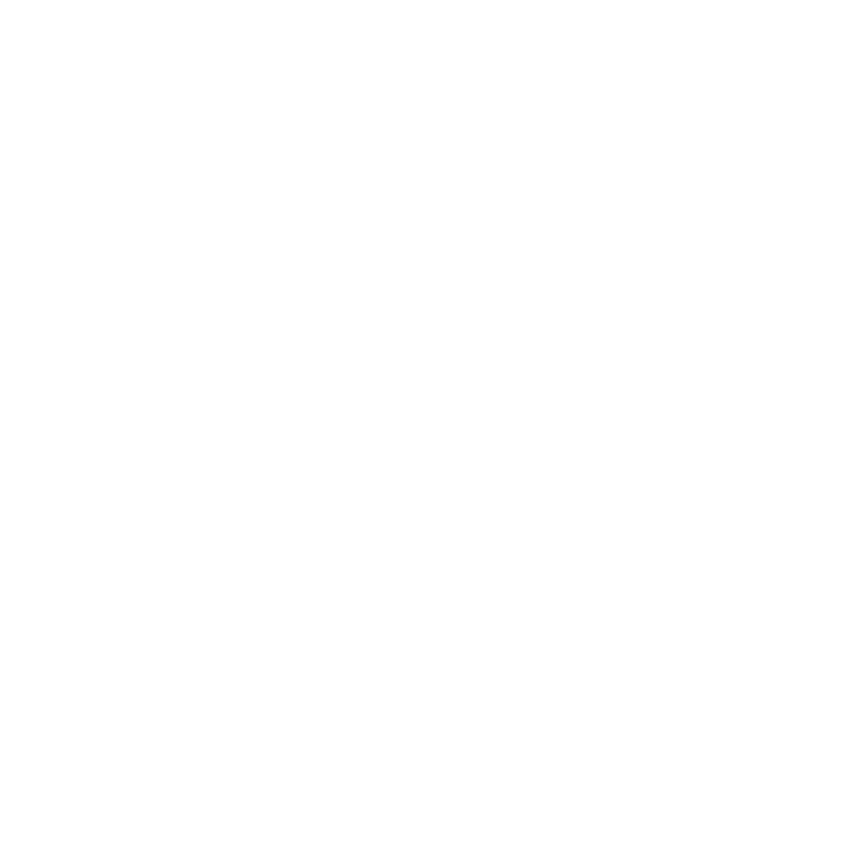
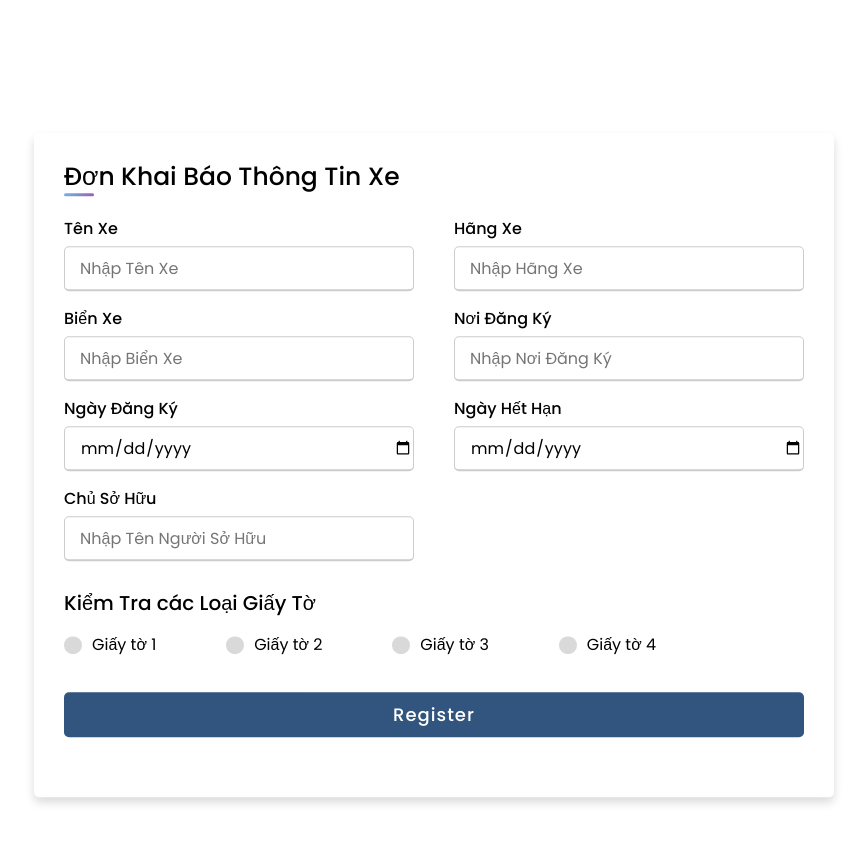
Before and after one commit to NovaSeele/Car-Signing-Web-App, a React (Vite) app: page /carform in a window 1280 px wide. Before the commit this address had no page. Shown: the part 300-1142 px from the top of the page, without its empty margins (206-1073 px from the left). Before the commit the page ends 800 px from the top, so only its background shows below. Built offline with nearby package versions, Linux system fonts and the light colour scheme.

Commit message:
Update Car Form

```diff
--- a/src/App.jsx
+++ b/src/App.jsx
@@ -17,6 +17,7 @@ import { RegForm } from "./components/form input/RegForm";
 import { FormMain } from "./components/form input/FormMain";
 import { OwnerForm } from "./components/form input/OwnerForm";
 import { CompanyForm } from "./components/form input/CompanyForm";
+import { CarForm } from "./components/form input/CarForm";
 
 import { InfoTable } from "./components/Static/InfoTable";
 
@@ -25,7 +26,6 @@ import { BrowserRouter as Router, Route, Link, Routes } from "react-router-dom";
 function App() {
   return (
     <div className="App">
-
       <Router>
         <Routes>
           <Route path="/" element={<Home />} />
@@ -41,6 +41,7 @@ function App() {
           <Route path="/formmain" element={<FormMain />} />
           <Route path="/ownerform" element={<OwnerForm />} />
           <Route path="/companyform" element={<CompanyForm />} />
+          <Route path="/carform" element={<CarForm />} />
         </Routes>
       </Router>
     </div>
--- a/src/Home.css
+++ b/src/Home.css
@@ -145,7 +145,7 @@
     width: 100%;
     text-align: left;
     font: bold 16px sans-serif;
-    padding: 55px 50px;
+    padding: 25px 50px;
 }
 
 .footer-distributed .footer-left,
--- a/src/components/Static/Table.css
+++ b/src/components/Static/Table.css
@@ -21,7 +21,7 @@ main.table {
 .table__header {
     width: 100%;
     height: 10%;
-    background-color: rgba(31, 150, 163, 0.267);
+    background-color: rgba(29, 0, 176, 0.267);
     padding: .8rem 1rem;
     display: flex;
     justify-content: space-between;
@@ -43,7 +43,7 @@ main.table {
 }
 
 .table__header .input-group:hover {
-    width: 35%;
+    width: 40%;
     background-color: #fff8;
     box-shadow: 0 .1rem .4rem #0002;
 }
--- a/src/components/Static/Table.jsx
+++ b/src/components/Static/Table.jsx
@@ -228,7 +228,9 @@ export const Table = () => {
               </tr>
               <tr>
                 <td>3</td>
-                <td>Toyota Corolla</td>
+                <td>
+                  <Link to="/carinfo">Toyota Camry</Link>
+                </td>
                 <td>
                   <Link to="/userinfo">
                     <strong>Seele Vollerei</strong>
--- /dev/null
+++ b/src/components/form input/CarForm.jsx
@@ -0,0 +1,73 @@
+import React from 'react'
+
+export const CarForm = () => {
+  return (
+    <div className="CarForm">
+      <div className="registration-main">
+        <div className="registration-title">Đơn Khai Báo Thông Tin Xe</div>
+        <div className="registration-content">
+          <form className="reg-form-content">
+            <div className="user-details">
+              <div className="input-box">
+                <span className="registration-details">Tên Xe</span>
+                <input type="text" placeholder="Nhập Tên Xe" required />
+              </div>
+              <div className="input-box">
+                <span className="registration-details">Hãng Xe</span>
+                <input type="text" placeholder="Nhập Hãng Xe" required />
+              </div>
+              <div className="input-box">
+                <span className="registration-details">Biển Xe</span>
+                <input type="text" placeholder="Nhập Biển Xe" required />
+              </div>
+              <div className="input-box">
+                <span className="registration-details">Nơi Đăng Ký</span>
+                <input type="text" placeholder="Nhập Nơi Đăng Ký" required />
+              </div>
+              <div className="input-box">
+                <span className="registration-details">Ngày Đăng Ký</span>
+                <input type="date" placeholder="Nhập Ngày Đăng Ký" required />
+              </div>
+              <div className="input-box">
+                <span className="registration-details">Ngày Hết Hạn</span>
+                <input type="date" placeholder="Nhập Ngày Hết Hạn" required />
+              </div>
+              <div className="input-box">
+                <span className="registration-details">Chủ Sở Hữu</span>
+                <input type="text" placeholder="Nhập Tên Người Sở Hữu" required />
+              </div>
+            </div>
+            <div className="gender-details">
+              <input type="radio" name="form-radio" id="registration-dot-1" />
+              <input type="radio" name="form-radio" id="registration-dot-2" />
+              <input type="radio" name="form-radio" id="registration-dot-3" />
+              <input type="radio" name="form-radio" id="registration-dot-4" />
+              <span className="gender-title">Kiểm Tra các Loại Giấy Tờ</span>
+              <div className="category">
+                <label htmlFor="registration-dot-1">
+                  <span className="dot one"></span>
+                  <span className="form-radio">Giấy tờ 1</span>
+                </label>
+                <label htmlFor="registration-dot-2">
+                  <span className="dot two"></span>
+                  <span className="form-radio">Giấy tờ 2</span>
+                </label>
+                <label htmlFor="registration-dot-3">
+                  <span className="dot three"></span>
+                  <span className="form-radio">Giấy tờ 3</span>
+                </label>
+                <label htmlFor="registration-dot-4">
+                  <span className="dot four"></span>
+                  <span className="form-radio">Giấy tờ 4</span>
+                </label>
+              </div>
+            </div>
+            <div className="registration-button">
+              <input type="submit" value="Register" />
+            </div>
+          </form>
+        </div>
+      </div>
+    </div>
+  );
+}
--- a/src/components/form input/FormMain.jsx
+++ b/src/components/form input/FormMain.jsx
@@ -5,6 +5,7 @@ import { BrowserRouter as Route, Link, Routes } from "react-router-dom";
 import "./RegForm.css";
 import { OwnerForm } from "./OwnerForm";
 import { CompanyForm } from "./CompanyForm";
+import { CarForm } from "./CarForm";
 
 export const FormMain = () => {
   return (
@@ -15,9 +16,7 @@ export const FormMain = () => {
         <div className="intro-content">
           <div className="intro-text">
             <h1 className="header-jumbo">RegistryTotal-Regist</h1>
-            <p className="p-bigger">
-              Đăng ký thông tin xe của bạn ở đây
-            </p>
+            <p className="p-bigger">Đăng ký thông tin xe của bạn ở đây. Thông tin của bạn sẽ được cập nhật vào bảng dữ liệu</p>
           </div>
         </div>
       </div>
@@ -31,15 +30,19 @@ export const FormMain = () => {
             type="radio"
             defaultChecked
           />
+          <input className="radio" id="one" name="group" type="radio" />
           <input className="radio" id="two" name="group" type="radio" />
           <input className="radio" id="three" name="group" type="radio" />
 
           <div className="tabs">
             <label className="tab" id="one-tab" htmlFor="one">
-              Cá nhân
+              Cá nhân<i className="ri-user-3-line"></i>
             </label>
             <label className="tab" id="two-tab" htmlFor="two">
-              Công ty
+              Công ty<i className="ri-building-line"></i>
+            </label>
+            <label className="tab" id="three-tab" htmlFor="three">
+              Car<i className="ri-car-line"></i>
             </label>
           </div>
 
@@ -49,6 +52,9 @@ export const FormMain = () => {
             </div>
             <div className="panel" id="two-panel">
               <CompanyForm />
+            </div>
+            <div className="panel" id="three-panel">
+              <CarForm />
             </div>
           </div>
         </div>
--- a/src/components/form input/RegForm.css
+++ b/src/components/form input/RegForm.css
@@ -1,7 +1,4 @@
 .FormMain {
-
-
-
     margin-top: 100px;
     width: auto;
     height: auto;
@@ -20,8 +17,12 @@
     margin-top: 700px;
 }
 
+.CarForm {
+    margin-top: 700px;
+}
+
 .registration-main {
-    max-width: 700px;
+    max-width: 100vh;
     width: 100%;
     background-color: #fff;
     padding: 25px 30px;
@@ -30,7 +31,7 @@
     position: absolute;
     top: 50%;
     left: 50%;
-    transform: translate(-50%, 20%);
+    transform: translate(-50%, 5%);
 }
 
 .registration-title {
@@ -142,11 +143,11 @@ input[type="radio"] {
     letter-spacing: 1px;
     cursor: pointer;
     transition: all 0.3s ease;
-    background: linear-gradient(135deg, #71b7e6, #9b59b6);
+    background: #32557f;
 }
 
 .reg-form-content .registration-button input:hover {
-    background: linear-gradient(-135deg, #71b7e6, #9b59b6);
+    background: #4677b3;
 }
 
 @media(max-width: 584px) {
@@ -179,16 +180,13 @@ input[type="radio"] {
     }
 }
 
-
-
 .warpper {
     display: flex;
     flex-direction: column;
     align-items: center;
-    justify-content: center;
+    justify-content: left;
+}
 
-
-}
 
 .tab {
     cursor: pointer;
--- a/src/components/form/SignUp.jsx
+++ b/src/components/form/SignUp.jsx
@@ -36,7 +36,7 @@ export const SignUp = () => {
 
     try {
       // Send a request to the backend to create a new user account
-      const response = await fetch(`${import.meta.env.VITE_BACKEND_URL}/api/inspection/register/`, {
+      const response = await fetch(`${import.meta.env.VITE_BACKEND_URL}/api/inspection/register`, {
         method: "POST",
         headers: {
           "Content-Type": "application/json",
```
